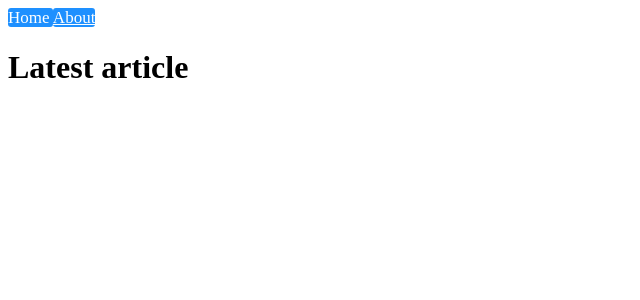
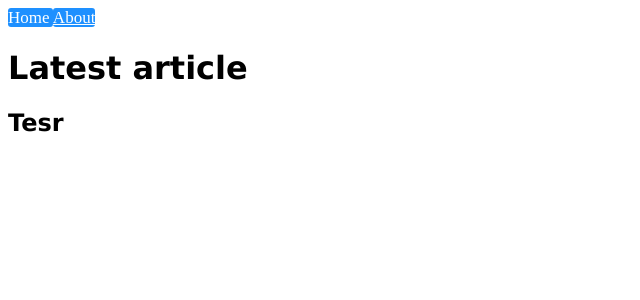
Before and after one commit to cleanblog/cleanblog.github.io, a Jekyll site: the page built from index.html, in a window 1280 px wide. Shown: the top 300 px of the page, without its empty margins (0-640 px from the left). Built offline with Jekyll 4.4.1, drawn with Linux system fonts in a browser that asks for light colours.

Commit message:
Update default.html

```diff
--- a/_layouts/default.html
+++ b/_layouts/default.html
@@ -29,8 +29,8 @@
   {% endfor %}
 </nav>
 
-<h1>Latest article</h1>
-{% for post in paginator.posts %}
+<h1 style="font-family:verdana">Latest article</h1>
+{% for post in site.posts %}
         <h2 style="font-family:verdana">
             {{ post.title }}
         </h2>
```
